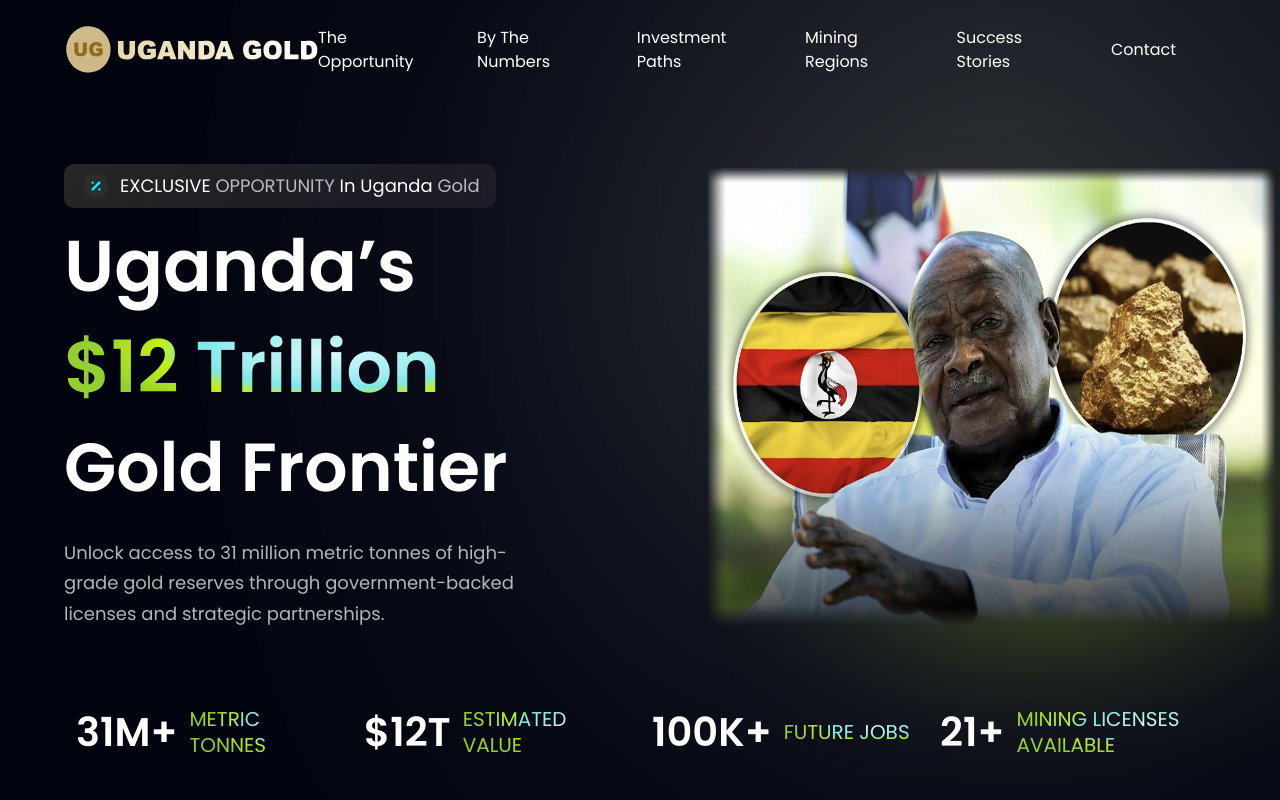
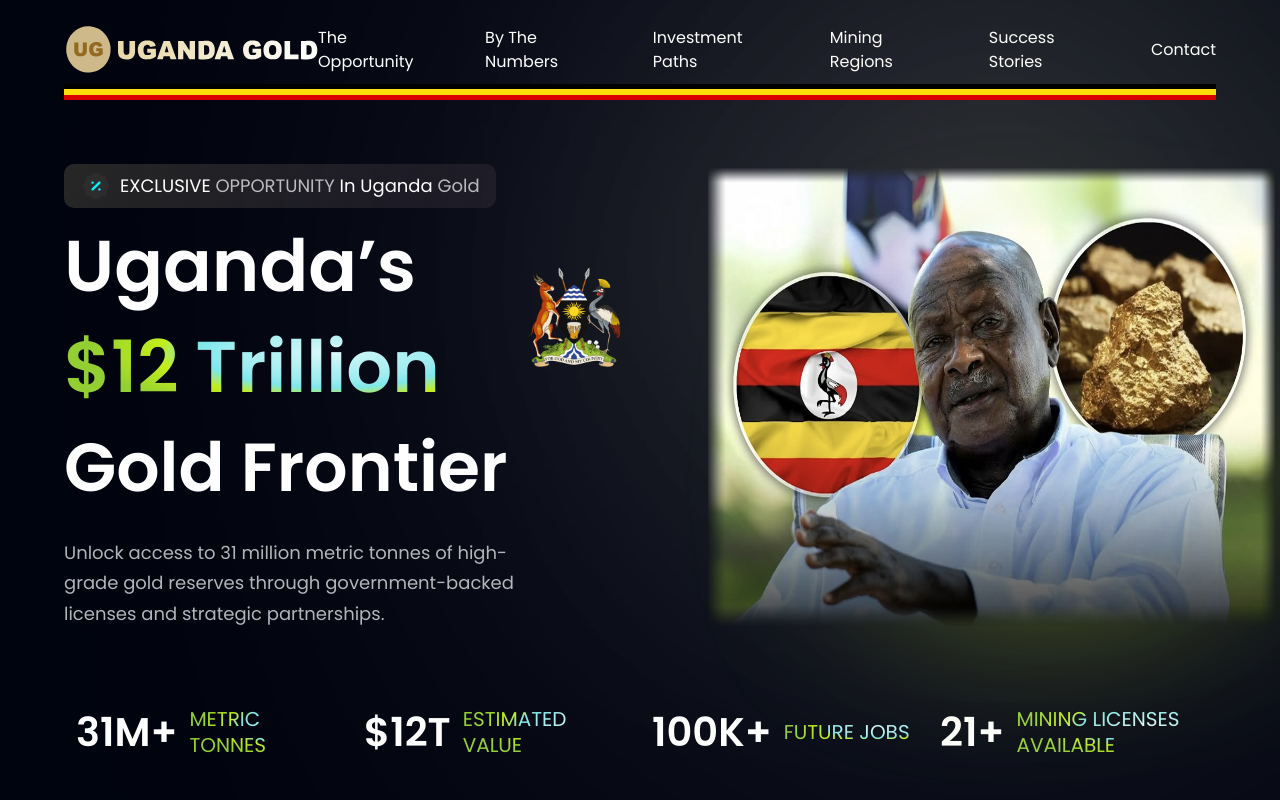
Before and after one commit to QuickBeeBot/uganda_gold, a React (Vite) app: page / in a window 1280 px wide. Shown: the top 800 px of the page. Built offline with nearby package versions, Linux system fonts and the light colour scheme.

Commit message:
first commit

```diff
--- a/src/assets/index.js
+++ b/src/assets/index.js
@@ -40,8 +40,10 @@
 import ug3 from "./ug-07.png";
 import ug_districts from "./ug_districts.png";
 import ug_districts2 from "./ug_districts2.png";
+import ugandaCoat from "./ugandaCoat.png";
 
 export {
+  ugandaCoat,
   ug_districts2,
   ug_districts,
   ug1,
--- a/src/components/Hero.jsx
+++ b/src/components/Hero.jsx
@@ -1,7 +1,5 @@
 import styles from '../style'
-// import { discount, robot } from '../assets'
-import { discount, m7 } from '../assets'
-import GetStarted from './GetStarted'
+import { discount, m7, ugandaCoat } from '../assets' // ✅ Add coat of arms here
 
 const Hero = () => {
   return (
@@ -23,30 +21,44 @@
             Uganda’s <br className='sm:block hidden'/> {" "}
             <span className='text-gradient'>$12 Trillion</span> {" "}
           </h1>
-          {/* <div className='ss:flex hidden md:mr-4 mr-0'>
-            <GetStarted/>
-          </div> */}
+          {/* ✅ Replace GetStarted with Coat of Arms */}
+          <div className='ss:flex hidden md:mr-4 mr-0'>
+            <img
+              src={ugandaCoat}
+              alt='Uganda Coat of Arms'
+              className='w-[100px] h-[100px] object-contain' // Adjust size as needed
+            />
+          </div>
         </div>
         <h1 className='font-poppins font-semibold ss:text-[68px] text-[52px] text-white ss:leading-[100px] leading-[75px] w-full'>
           Gold Frontier
         </h1>
         <p className={`${styles.paragraph} max-w-[470px] mt-5`}>
-        Unlock access to 31 million metric tonnes of high-grade gold reserves through government-backed licenses and strategic partnerships.
+          Unlock access to 31 million metric tonnes of high-grade gold reserves through government-backed licenses and strategic partnerships.
         </p>
       </div>
+
       <div className={`flex-1 flex ${styles.flexCenter} md:my-0 my-10 relative`}>
         <img
           src={m7}
-          alt='billing'
+          alt='gold mining'
           className='w-[100%] h-[100%] relative z-[5]'
         />
         <div className="absolute z-[0] w-[40%] h-[35%] top-0 pink__gradient" />
         <div className="absolute z-[1] w-[80%] h-[80%] rounded-full white__gradient bottom-40" />
         <div className="absolute z-[0] w-[50%] h-[50%] right-20 bottom-20 blue__gradient"/>
       </div>
-      {/* <div className={`ss:hidden ${styles.flexCenter}`}>
-        <GetStarted/>
-      </div> */}
+
+      {/* Optional: Show coat of arms on small screens too (instead of GetStarted) */}
+
+      <div className={`ss:hidden ${styles.flexCenter} mt-6`}>
+        <img
+          src={ugandaCoat}
+          alt='Uganda Coat of Arms'
+          className='w-[50px] h-[50px] object-contain'
+        />
+      </div>
+
     </section>
   )
 }
--- /dev/null
+++ b/src/components/Navbar.css
@@ -0,0 +1,17 @@
+/* Uganda National Flag Stripe — Horizontal Bands */
+.uganda-flag-stripe {
+  position: absolute;
+  bottom: 0;
+  left: 0;
+  width: 100%;
+  height: 16px; /* Thin bar */
+  background: linear-gradient(to bottom,
+    #000000 0%,      /* Black */
+    #000000 33.33%,
+    #FCDD09 33.33%,  /* Yellow (official Uganda gold-yellow) */
+    #FCDD09 66.66%,
+    #D90000 66.66%,  /* Red */
+    #D90000 100%
+  );
+  z-index: 10;
+}
--- a/src/components/Navbar.jsx
+++ b/src/components/Navbar.jsx
@@ -1,50 +1,67 @@
-import React, { useState } from 'react'
-import { close, logo, menu } from '../assets'
-import { navLinks } from '../constants'
+// src/components/Navbar.jsx
+import React, { useState } from 'react';
+import { close, logo, menu } from '../assets';
+import { navLinks } from '../constants';
+import './Navbar.css';
 
 const Navbar = () => {
-
-  const [toggle, setToggle] = useState(false)
+  const [toggle, setToggle] = useState(false);
 
   return (
-    <nav className='w-full flex py-6 justify-between items-center navbar'>
-      <img src={logo} alt='hoobank' className='w-[254px] h-[52px]'/>
+    <nav className='w-full flex py-6 justify-between items-center navbar relative'>
+      {/* Logo */}
+      <img src={logo} alt='Uganda Gold Authority' className='w-[254px] h-[52px]' />
+
+      {/* Desktop Menu */}
       <ul className='list-none sm:flex hidden justify-end items-center flex-1'>
         {navLinks.map((nav, i) => (
           <li
             key={nav.id}
-            className={`font-poppins font-normal cursor-pointer text-[16px] ${i === navLinks.length - 1 ? 'mr-0' : 'mr-10'} text-white mr-10`}
+            className={`font-poppins font-normal cursor-pointer text-[16px] ${
+              i === navLinks.length - 1 ? 'mr-0' : 'mr-10'
+            } text-white`}
           >
-            <a href={`#${nav.id}`}>
-              {nav.title}
-            </a>
+            <a href={`#${nav.id}`}>{nav.title}</a>
           </li>
         ))}
       </ul>
+
+      {/* Mobile Menu Button */}
       <div className='sm:hidden flex flex-1 justify-end items-center'>
         <img
           src={toggle ? close : menu}
           alt='menu'
           className='w-[28px] h-[28px] object-contain'
-          onClick={() => setToggle((previous) => !previous)}
+          onClick={() => setToggle((prev) => !prev)}
         />
-        <div className={`${toggle ? 'flex' : 'hidden'} p-6 bg-black-gradient absolute top-20 right-0 mx-4 my-2 min-w-[140px] rounded-xl sidebar`}>
+        <div
+          className={`${
+            toggle ? 'flex' : 'hidden'
+          } p-6 bg-black-gradient absolute top-20 right-0 mx-4 my-2 min-w-[140px] rounded-xl sidebar z-10`}
+        >
           <ul className='list-none flex flex-col justify-end items-center flex-1'>
             {navLinks.map((nav, i) => (
               <li
                 key={nav.id}
-                className={`font-poppins font-normal cursor-pointer text-[16px] ${i === navLinks.length - 1 ? 'mr-0' : 'mb-4'} text-white mr-10`}
+                className={`font-poppins font-normal cursor-pointer text-[16px] ${
+                  i === navLinks.length - 1 ? 'mb-0' : 'mb-4'
+                } text-white`}
               >
-                <a href={`#${nav.id}`}>
-                  {nav.title}
-                </a>
+                <a href={`#${nav.id}`}>{nav.title}</a>
               </li>
             ))}
           </ul>
         </div>
       </div>
+
+      {/* 🇺🇬 UGANDA FLAG STRIPE — BELOW NAVBAR (LIKE EBIZ) */}
+      <div className="uganda-flag-stripe">
+        <div className="flag-band black"></div>
+        <div className="flag-band yellow"></div>
+        <div className="flag-band red"></div>
+      </div>
     </nav>
-  )
-}
+  );
+};
 
-export default Navbar
+export default Navbar;
```
Also changed, not shown: src/assets/ugandaCoat.png (added).
